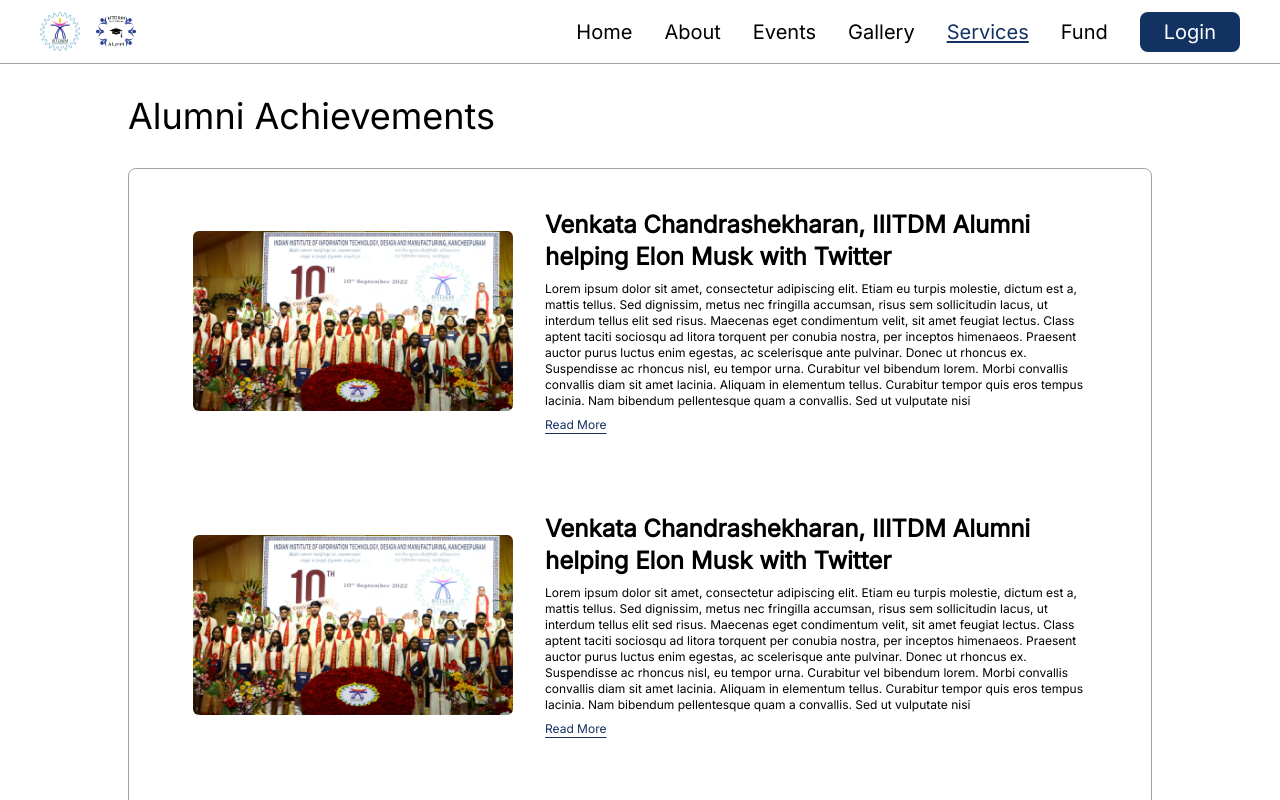
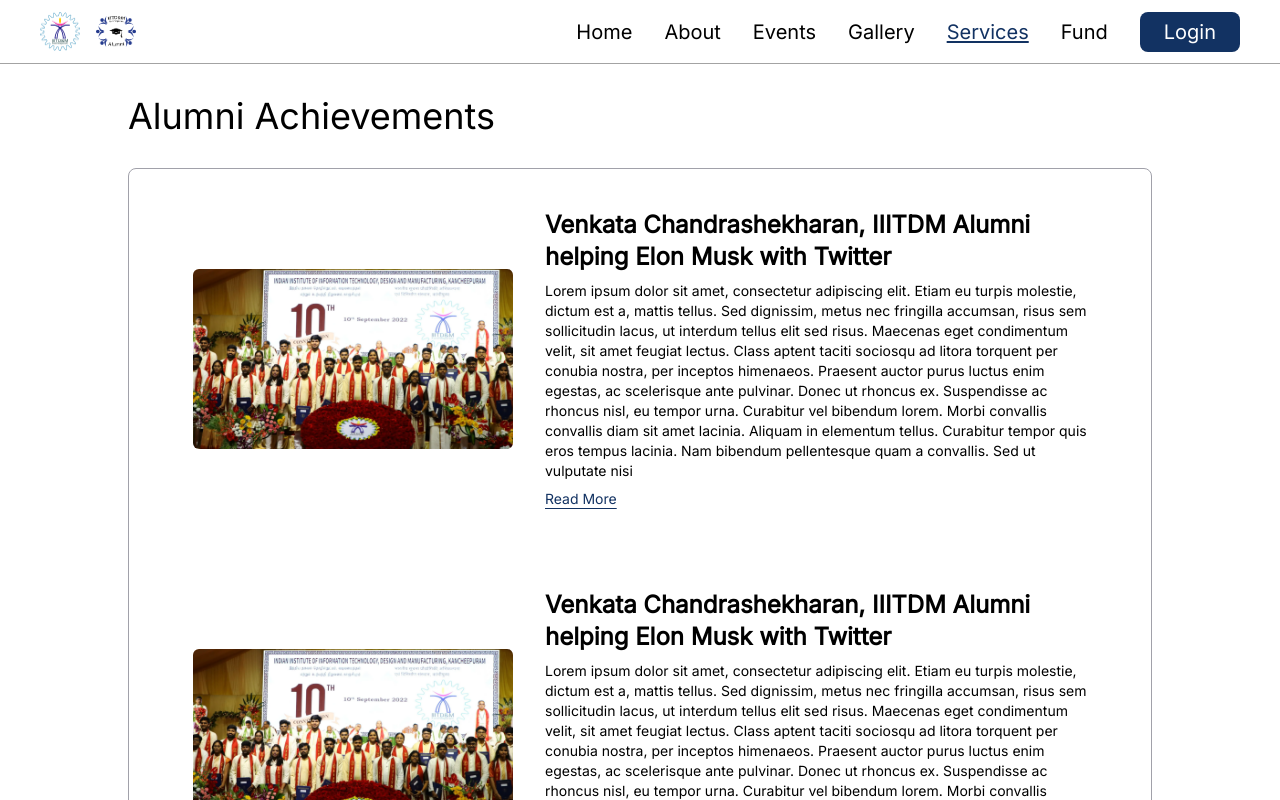
Before and after one commit to bhendi-boi/AlumniPortal, a Next.js app: page /services/alumniAchievements in a window 1280 px wide. Shown: the top 800 px of the page. Built offline with nearby package versions, Linux system fonts and the light colour scheme.

Commit message:
fixed accesibility issue in Alumni Achievements card component

```diff
--- a/app/NavLink.tsx
+++ b/app/NavLink.tsx
@@ -15,7 +15,7 @@ const link = cva('link', {
         'text-nav-blue underline underline-offset-2 font-medium text-xl w-full block',
       ],
       cardActive: [
-        'text-nav-blue underline underline-offset-4 font-medium text-xs w-full block',
+        'text-nav-blue underline underline-offset-4 font-medium text-sm w-full block',
       ],
     },
   },
@@ -26,11 +26,12 @@ const link = cva('link', {
 
 interface NavLinkProps extends LinkProps, VariantProps<typeof link> {
   children: React.ReactNode;
+  title: string;
 }
 
-const NavLink = ({ children, variant, ...restProps }: NavLinkProps) => {
+const NavLink = ({ children, variant, title, ...restProps }: NavLinkProps) => {
   return (
-    <Link {...restProps} className={link({ variant })}>
+    <Link {...restProps} title={title} className={link({ variant })}>
       {children}
     </Link>
   );
--- a/app/services/alumniAchievements/Card.tsx
+++ b/app/services/alumniAchievements/Card.tsx
@@ -21,10 +21,11 @@ const Card = ({ title, description, src }: CardProps) => {
       />
       <div className="">
         <h2 className="text-2xl font-bold">{title}</h2>
-        <p className="my-2 text-xs">{description}</p>
+        <p className="my-2 text-sm">{description}</p>
         <NavLink
           href={`/services/alumniAchievements/${title}`}
           variant="cardActive"
+          title={`link to ${title}`}
         >
           Read More
         </NavLink>
```
